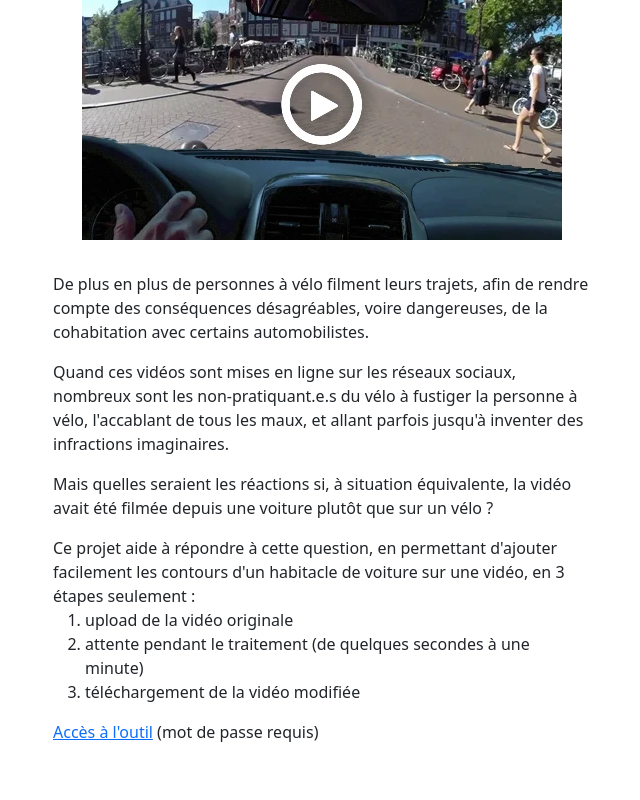
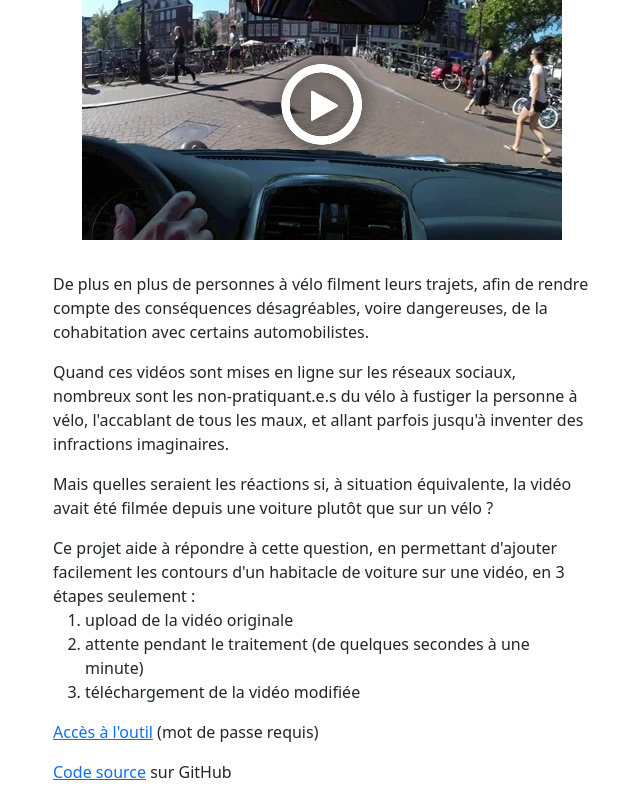
Before and after one commit to LoicGombeaud/car-overlay, a Vue app in the folder front/: page / in a window 1280 px wide. Shown: the part 523-1323 px from the top of the page, without its empty margins (318-958 px from the left). Before the commit the page ends 1283 px from the top, so only its background shows below. Built offline with nearby package versions, Linux system fonts and the light colour scheme.

Commit message:
feat(front): Add link to source code

```diff
--- a/front/src/components/Home.vue
+++ b/front/src/components/Home.vue
@@ -22,4 +22,7 @@
   <p>
     <a href="/editor">Accès à l'outil</a> (mot de passe requis)
   </p>
+  <p>
+    <a href="https://www.github.com/LoicGombeaud/car-overlay">Code source</a> sur GitHub
+  </p>
 </template>
```
